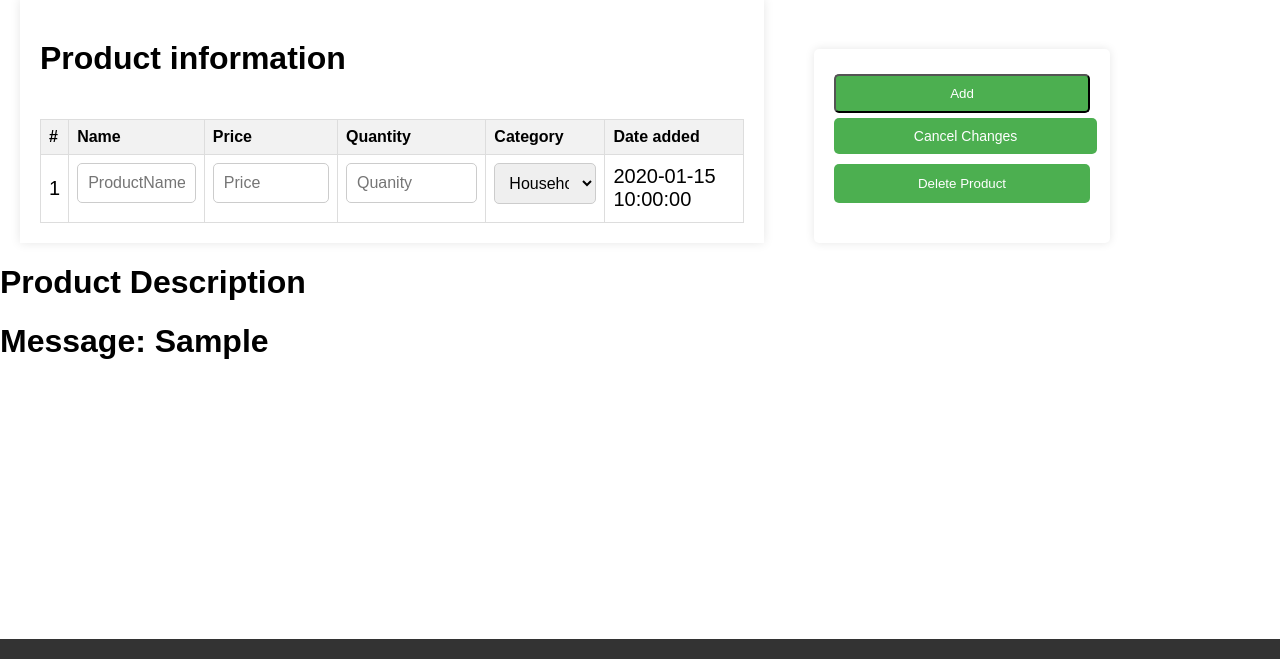
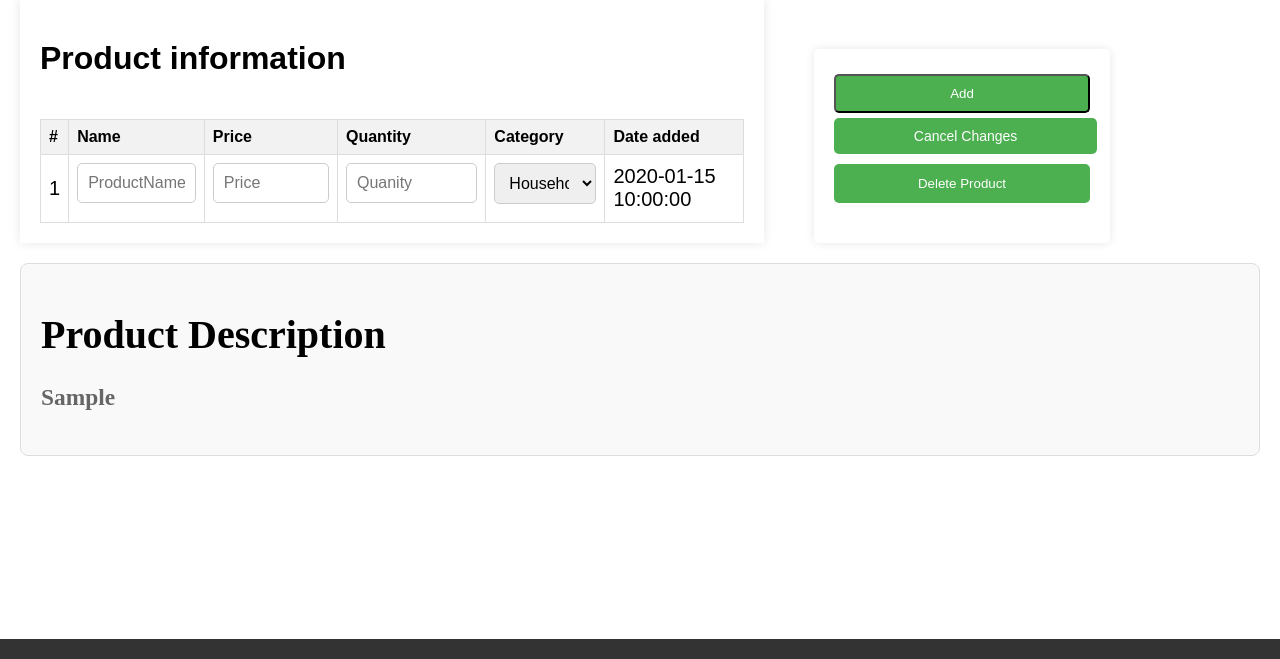
Before and after one commit to gustavoperess/Inventory-Management-System, a Flask app: template templates/edit_page.html in a window 1280 px wide. Shown: the part 141-800 px from the top of the page. Run offline with Flask 3, Linux system fonts and the light colour scheme; the template is opened without the code that fills it: values that come from a table or form of the project are taken from there, most other values are stand-ins (such as "Sample title", 1, 10 or a date in 2020); some libraries are stand-ins or nearby versions.

Commit message:
changes on the CSS.

```diff
--- a/static/styles.css
+++ b/static/styles.css
@@ -514,3 +514,21 @@ footer {
   .side_buttons input[type="submit"][value="Edit Product"]:hover {
     background-color: #45a049;
   }
+
+  .product-description {
+    border: 1px solid #ddd;
+    padding: 20px;
+    margin-top: 20px;
+    background-color: #f9f9f9;
+    border-radius: 8px;
+    font-family: 'Trocchi', serif;
+    font-size: 20px;
+    font-weight: normal;
+    color: #666666;
+    margin-left: 20px; /* Add margin to the left */
+    margin-right: 20px; /* Add margin to the right */
+}
+
+.product-description h1 {
+    color: black; /* Set the text color to white */
+}
--- a/templates/edit_page.html
+++ b/templates/edit_page.html
@@ -69,9 +69,9 @@
                 </form>
             </div>
         </div>
-        <div>
-            <h1> Product Description </h1>
-           <h1>Message: {{ gpt.chat_prompt() }} </h1>
+        <div class="product-description">
+            <h1>Product Description</h1>
+            <h3>{{ gpt.chat_prompt() }}</h3>
         </div>
     </main>
 
```
